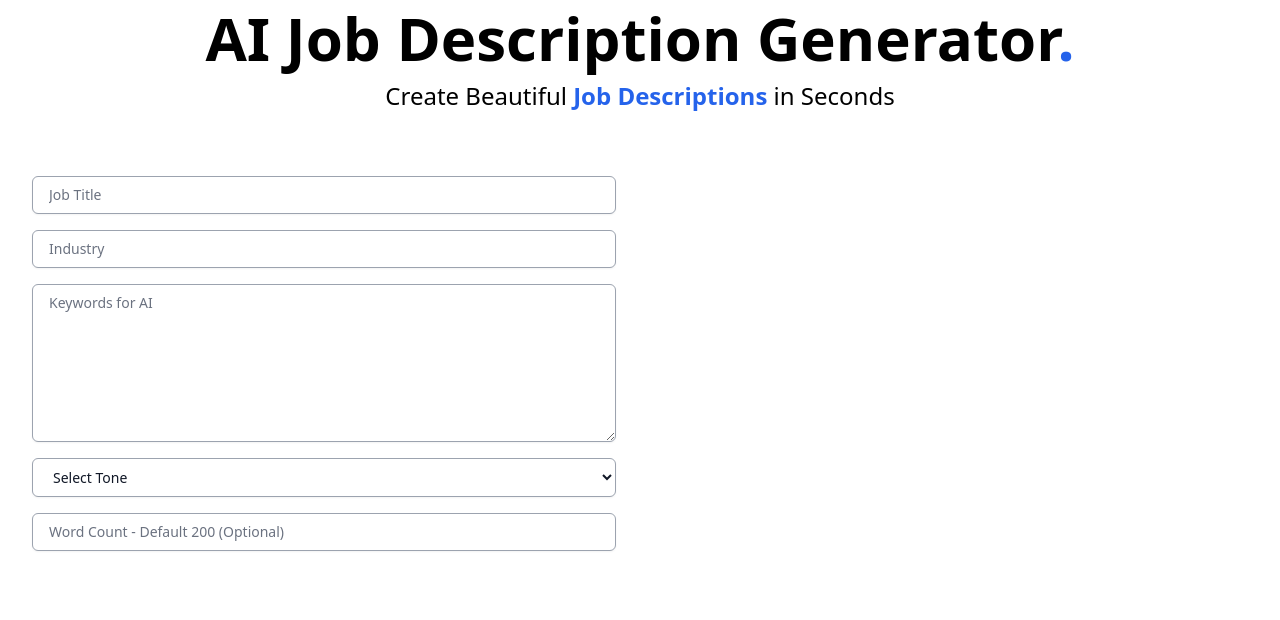
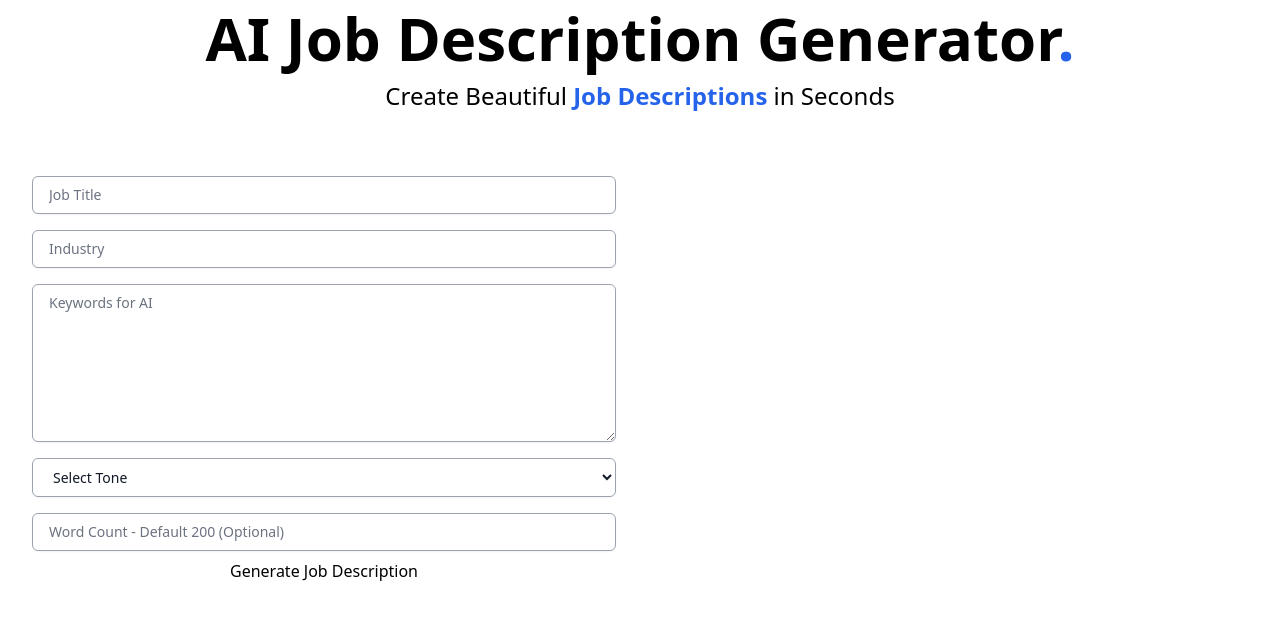
Before and after one commit to emelyn-barrientos/ai-jobbish-descriptions, a Next.js app: page / in a window 1280 px wide. Shown: the top 620 px of the page. Built offline with nearby package versions, Linux system fonts and the light colour scheme.

Commit message:
Include ternary operator for generate button state

```diff
--- a/src/components/Dashboard.js
+++ b/src/components/Dashboard.js
@@ -112,7 +112,9 @@ export default function Dashboard() {
                 keyWords === '' ||
                 tone === ''
               }
-            ></button>
+            >
+              {isGenerating ? 'Generating...' : 'Generate Job Description'}
+            </button>
           </div>
         </form>
       </div>
```
